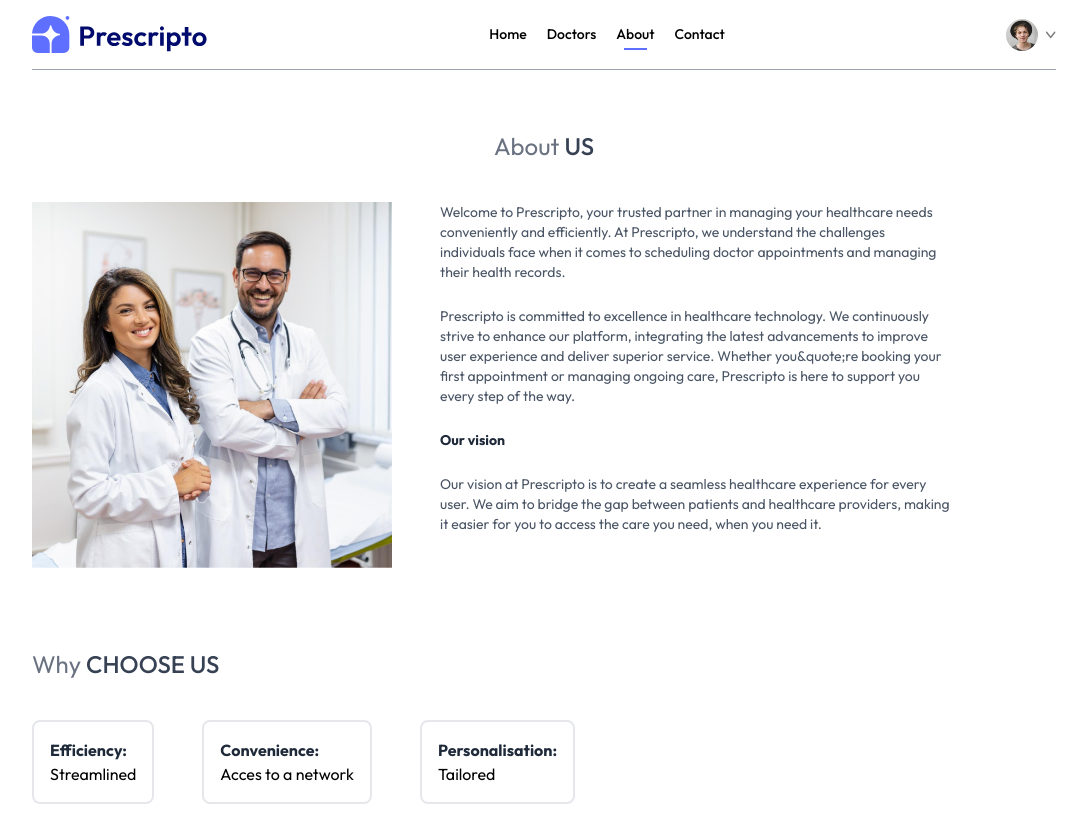
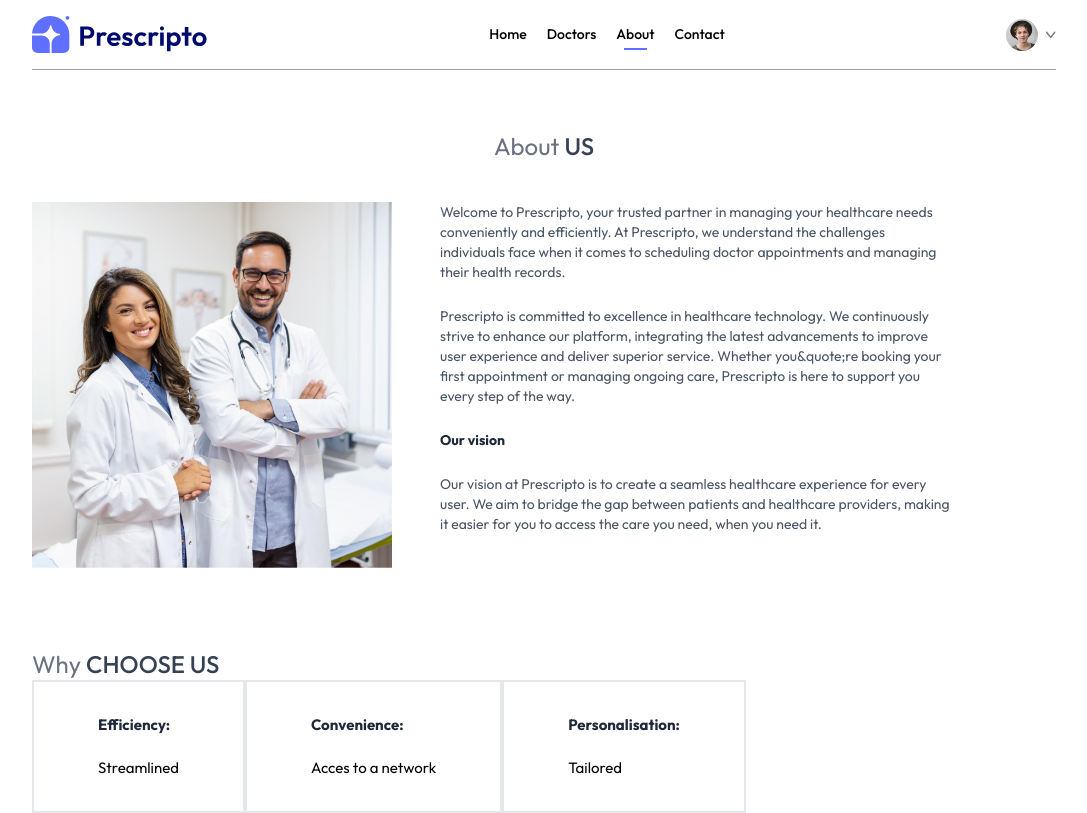
Before and after one commit to maquejp/temp_prescripto, a React (Vite) app in the folder frontend/: page /about in a window 1280 px wide. Shown: the top 813 px of the page, without its empty margins (96-1183 px from the left). Built offline with nearby package versions, Linux system fonts and the light colour scheme.

Commit message:
feature: about

```diff
--- a/frontend/src/pages/About.jsx
+++ b/frontend/src/pages/About.jsx
@@ -50,16 +50,16 @@ const About = () => {
             Why <span className="text-gray-700 font-medium">CHOOSE US</span>
           </p>
         </div>
-        <div className="flex flex-col md:flex-row gap-12 my-10">
-          <div className="border-2 border-gray-200 p-4 rounded-lg">
+        <div className="flex flex-col md:flex-row mb-20">
+          <div className="border-2 border-gray-200 px-10 md:px-16 py-8 flex flex-col gap-5 text-[15px] hover:text-white transition-all duration-300 hover:bg-blue-500">
             <b className="text-gray-800">Efficiency:</b>
             <p>Streamlined</p>
           </div>
-          <div className="border-2 border-gray-200 p-4 rounded-lg">
+          <div className="border-2 border-gray-200 px-10 md:px-16 py-8 flex flex-col gap-5 text-[15px] hover:text-white transition-all duration-300 hover:bg-blue-500">
             <b className="text-gray-800">Convenience:</b>
             <p>Acces to a network</p>
           </div>
-          <div className="border-2 border-gray-200 p-4 rounded-lg">
+          <div className="border-2 border-gray-200 px-10 md:px-16 py-8 flex flex-col gap-5 text-[15px] hover:text-white transition-all duration-300 hover:bg-blue-500">
             <b className="text-gray-800">Personalisation:</b>
             <p>Tailored</p>
           </div>
```
